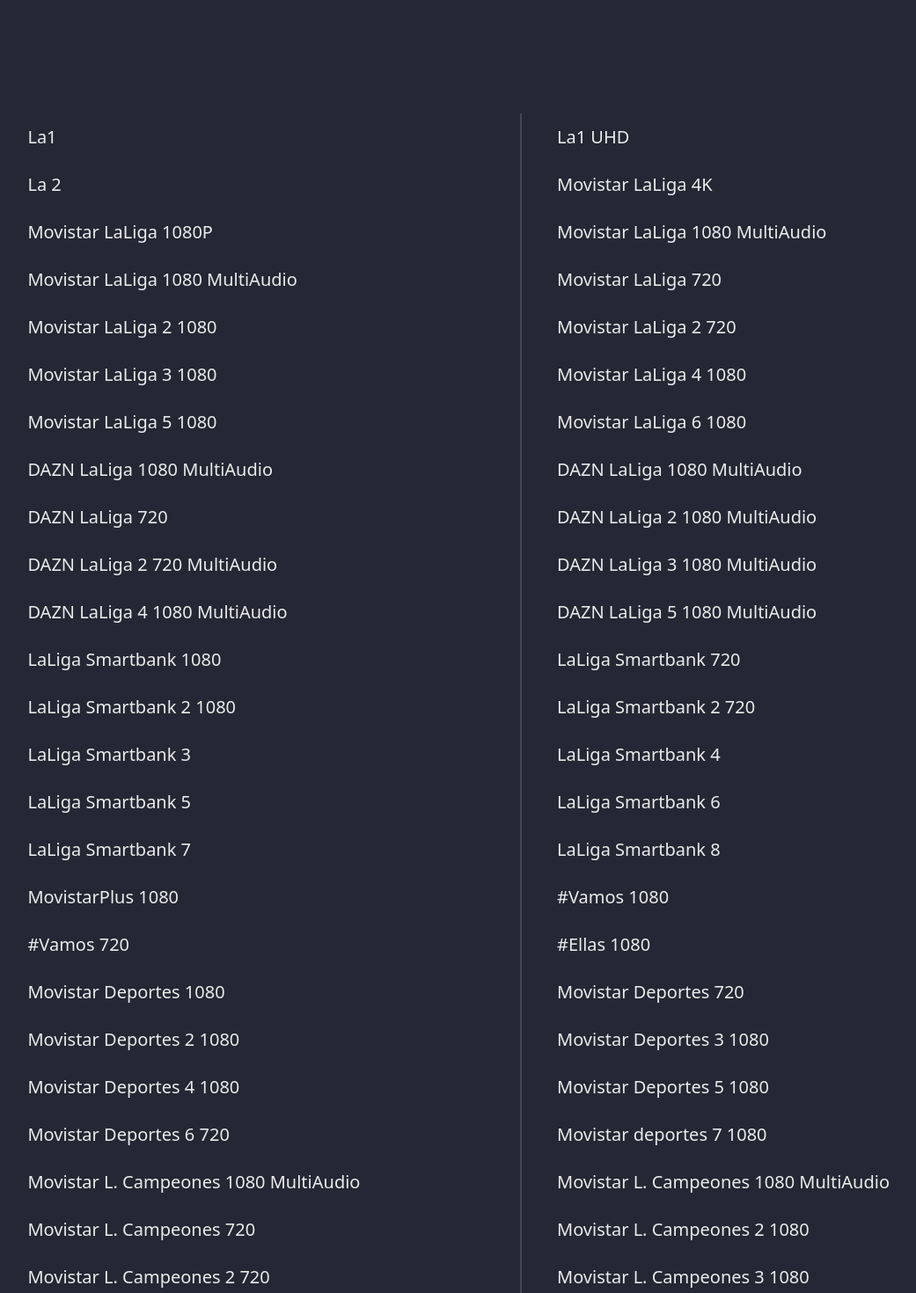
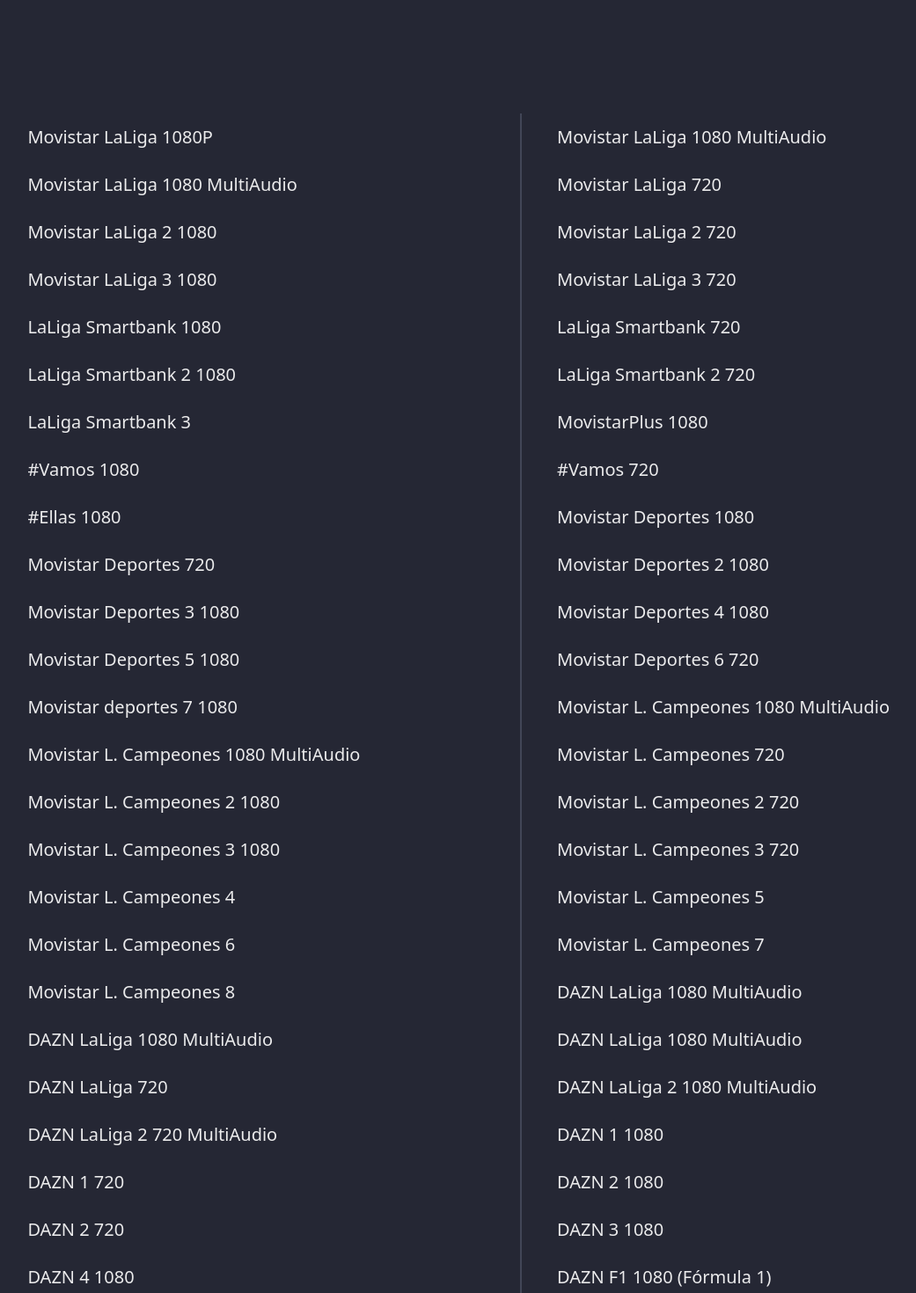
Before and after one commit to marcosvced/stream-links, a Nuxt app: page / in a window 1280 px wide. Shown: the part 500-1970 px from the top of the page at 88% size, without its empty margins (7-1048 px from the left). Built offline with nearby package versions, Linux system fonts and the light colour scheme.

Commit message:
feat: the links have been updated

```diff
--- a/src/pages/index.vue
+++ b/src/pages/index.vue
@@ -8,100 +8,60 @@
 }
 
 const links: Link[] = [
-  { name: 'La1', streamId: '02b9307c5c97c86914cc5939d6bbeb5b4ec60b47' },
-  { name: 'La1 UHD', streamId: '6636a5c1055b5913ddcd0e87a5523f7d935350af' },
-  { name: 'La 2', streamId: '60106275d34f995e26bb2cc4a21a42f586c6c555' },
-  { name: 'Movistar LaLiga 4K', streamId: 'dce1579e3a2e5bd29071fca8eae364f1eb3205cf' },
-  { name: 'Movistar LaLiga 1080P', streamId: 'aa82e7d4f03061f2144a2f4be22f2e2210d42280' },
-  { name: 'Movistar LaLiga 1080 MultiAudio', streamId: '7d8c87e057be98f00f22e23b23fbf08999e4b02f' },
-  { name: 'Movistar LaLiga 1080 MultiAudio', streamId: '1969c27658d4c8333ab2c0670802546121a774a5' },
-  { name: 'Movistar LaLiga 720', streamId: 'f031f5728b32f6089dda28edebe990cf198108d8' },
-  { name: 'Movistar LaLiga 2 1080', streamId: '26029f72a4ca831d09deefe89534818db1d105bc' },
-  { name: 'Movistar LaLiga 2 720', streamId: '80126b240f3e4e004754fd8f8103e857ab2556a0' },
-  { name: 'Movistar LaLiga 3 1080', streamId: '4c4844564313e39a888f593511f299f5ba3cf929' },
-  { name: 'Movistar LaLiga 4 1080', streamId: 'aa8f826da70e27a26b29c7b32402f17e8a67a8b0' },
-  { name: 'Movistar LaLiga 5 1080', streamId: '535394f62a810bc5aeb25be75ea5ff7d03e070b2' },
-  { name: 'Movistar LaLiga 6 1080', streamId: 'c896d37778f9e43549a788fc22206a655895b51b' },
-  { name: 'DAZN LaLiga 1080 MultiAudio', streamId: '1960a9be8ae9e8c755330218eac4c5805466290a' },
-  { name: 'DAZN LaLiga 1080 MultiAudio', streamId: '75251ba975132ec9a202806ba5bf606e87280c96' },
-  { name: 'DAZN LaLiga 720', streamId: 'a3bca895c58d3fc7d5e4259d3d5e3cf0291d1914' },
-  { name: 'DAZN LaLiga 2 1080 MultiAudio', streamId: '93d663e92a93845b11c9831885646fa39ba1ed66' },
-  { name: 'DAZN LaLiga 2 720 MultiAudio', streamId: '0950c37fe1ea817fc561c611ae943d58505f7a79' },
-  { name: 'DAZN LaLiga 3 1080 MultiAudio', streamId: '8c71f0e0a5476e10950fc827f9d2a507340aba74' },
-  { name: 'DAZN LaLiga 4 1080 MultiAudio', streamId: '2792a8a5f4a3f53cd72dec377a2639cd12a6973e' },
-  { name: 'DAZN LaLiga 5 1080 MultiAudio', streamId: '99e544cddbee13798e854c1009ee7d1a93fdedf7' },
-  { name: 'LaLiga Smartbank 1080', streamId: '4c46585214b23b1d802ef2168060c7649a3894cf' },
-  { name: 'LaLiga Smartbank 720', streamId: '06b367c22394a1358c9cefa0cb5d0b64b9b2b3f4' },
-  { name: 'LaLiga Smartbank 2 1080', streamId: 'd81b4f2f3fde433539c097b2edc9b587ca47b087' },
-  { name: 'LaLiga Smartbank 2 720', streamId: '2709d0ab86cb6ce7ba4d3ad188d7fa80668f2924' },
-  { name: 'LaLiga Smartbank 3', streamId: '59ba45b79152e4599144177b234f6491fc19db53' },
-  { name: 'LaLiga Smartbank 4', streamId: '2cacf21476b036e319bcb7c7e747766e6ccc082e' },
-  { name: 'LaLiga Smartbank 5', streamId: 'a1146358aa50c99c887108b17f62f9264186a16a' },
-  { name: 'LaLiga Smartbank 6', streamId: '7a9bb1b9cccb759c44ed84f3c1283922e6854670' },
-  { name: 'LaLiga Smartbank 7', streamId: '446e73a22582921393b020ed08b768ad8e14d754' },
-  { name: 'LaLiga Smartbank 8', streamId: '4d52fc1994fe927702aeb7bc8778e2f23b1260e2' },
-  { name: 'MovistarPlus 1080', streamId: '5a236fbbe6e5bbfec03db548c244a7c858d675c0' },
-  { name: '#Vamos 1080', streamId: '859bb6295b8d0f224224d3063d9db7cdeca03122' },
-  { name: '#Vamos 720', streamId: '3bba7c95857c2502c7e03ced1a6a9b00eb567fa0' },
+  { name: 'Movistar LaLiga 1080P', streamId: '94d34491106e00394835c8cb68aa94481339b53f' },
+  { name: 'Movistar LaLiga 1080 MultiAudio', streamId: 'd3de78aebe544611a2347f54d5796bd87f16c92d' },
+  { name: 'Movistar LaLiga 1080 MultiAudio', streamId: '6d05b31e5e8fdae312fbd57897363a7b10ddb163' },
+  { name: 'Movistar LaLiga 720', streamId: '1bc437bce57b4b0450f6d1f8d818b7e97000745e' },
+  { name: 'Movistar LaLiga 2 1080', streamId: '83c6c4942d69f4aa324aa746c5d7dbfd7d1572b3' },
+  { name: 'Movistar LaLiga 2 720', streamId: 'f31a586422c9244196c810c84b6c85da350318a5' },
+  { name: 'Movistar LaLiga 3 1080', streamId: 'ebe14f1edeb49f2253e3b355a8beeadc9b4f0bc4' },
+  { name: 'Movistar LaLiga 3 720', streamId: '835639b89db00cc0d94660da3c10b6e38bfbcdc1' },
+  { name: 'LaLiga Smartbank 1080', streamId: 'b2706a7ffbea236a3b398139a3a606ada664c0eb' },
+  { name: 'LaLiga Smartbank 720', streamId: '121f719ebb94193c6086ef92865cf9b197750980' },
+  { name: 'LaLiga Smartbank 2 1080', streamId: '0cfdfde1b70623b8c210b0f7301be2a87456481d' },
+  { name: 'LaLiga Smartbank 2 720', streamId: '0a335406bad0b658aeddb2d38f8c0614b2e5623a' },
+  { name: 'LaLiga Smartbank 3', streamId: '20196007a6697a1f11589fd4c8bab6713c265e64' },
+  { name: 'MovistarPlus 1080', streamId: '56ac8e227d526e722624675ccdd91b0cc850582f' },
+  { name: '#Vamos 1080', streamId: 'd03c13b6723f66155d7a0df3692a3b073fe630f2' },
+  { name: '#Vamos 720', streamId: '12ba546d229bc39f01c3c18988a034b215fe6adb' },
   { name: '#Ellas 1080', streamId: '67654e63b5065cdaa6c8e8d41bb5428b42b32830' },
-  { name: 'Movistar Deportes 1080', streamId: 'd00223931b1854163e24c5c22475015d7d45c112' },
-  { name: 'Movistar Deportes 720', streamId: 'e5fa927d9a017f4523fdb62774a0aec457985bfa' },
-  { name: 'Movistar Deportes 2 1080', streamId: 'e6f06d697f66a8fa606c4d61236c24b0d604d917' },
-  { name: 'Movistar Deportes 3 1080', streamId: 'aee0a595220e0f1c2fee725fd1dbc602d7152a9a' },
-  { name: 'Movistar Deportes 4 1080', streamId: '42e83c337ece0af9ca7808859f84c7960e9cb6f5' },
-  { name: 'Movistar Deportes 5 1080', streamId: 'b1e5abc48195b7ca9b2ee1b352e790eb9f7292e3' },
-  { name: 'Movistar Deportes 6 720', streamId: '8587ed8ac36ac477e1d4176d3159a38bd154d4ce' },
-  { name: 'Movistar deportes 7 1080', streamId: '2448f1d084f440eed2fbe847e24f1c02f5659a78' },
-  { name: 'Movistar L. Campeones 1080 MultiAudio', streamId: '931b1984badcb821df7b47a66ac0835ac871b51c' },
-  { name: 'Movistar L. Campeones 1080 MultiAudio', streamId: '045718bad2ddb4f03b1a420754a97a23ad8b493b' },
-  { name: 'Movistar L. Campeones 720', streamId: 'e2e2aca792aae5da19995ac516b1d620531bd49c' },
-  { name: 'Movistar L. Campeones 2 1080', streamId: 'fc2fe31b0bce25e2dc7ab4d262bf645e2be5a393' },
-  { name: 'Movistar L. Campeones 2 720', streamId: '6753492c1908274c268a1b28e2a054a0ff8f86f9' },
-  { name: 'Movistar L. Campeones 3 1080', streamId: 'ad372cba73aa0ece207a79532b3e30b731136bb2' },
-  { name: 'Movistar L. Campeones 3 720', streamId: 'd59fe9978eed49f256b312a60671b5bce43d3f24' },
-  { name: 'Movistar L. Campeones 4 SD', streamId: '1a1b528109edead1904e3dbff575637a452dd1fa' },
-  { name: 'Movistar L. Campeones 5 SD', streamId: '4b4a77f005ea45e57276ff9d90c3830b3c59010d' },
-  { name: 'Movistar L. Campeones 6 SD', streamId: 'e9950ec551124c490ecbc2526a83d2c5a4516293' },
-  { name: 'Movistar L. Campeones 7 SD', streamId: 'd84a90adb6998083403f610ab3fae340b5711b1e' },
-  { name: 'Movistar L. Campeones 8 SD', streamId: 'fdd9e3660059051660dbd7857443c2b807f258d0' },
-  { name: 'Movistar L. Campeones 9 SD', streamId: '69c95dc47b35dde559a6ef025c1b91c89646a17f' },
-  { name: 'Movistar L. Campeones 10 SD', streamId: 'df67afe5c5f5e82a3ae629d126727b006b65e676' },
-  { name: 'Movistar L. Campeones 11 SD', streamId: '57e284a3c13100baeff7a88dc50949585c9f1277' },
-  { name: 'Movistar L. Campeones 12 SD', streamId: '33369549c635dabdb78b95c478c21fcc9e4ee854' },
-  { name: 'Movistar Golf 1080', streamId: '4f945b0ba4206fa2676b61e9eaa465ac3dcc8122' },
-  { name: 'Movistar Golf2 1080', streamId: '9a4f3ae6563668b7709dac509dedc709441b3fd9' },
-  { name: 'DAZN 1 1080', streamId: '8ca07071b39185431f8e940ec98d1add9e561639' },
-  { name: 'DAZN 1 720', streamId: 'eaff9293c76a324c750ef5094c2a4e2c96518d1f' },
-  { name: 'DAZN 2 1080', streamId: '60dbeeb299ec04bf02bc7426d827547599d3d9fc' },
-  { name: 'DAZN 2 720', streamId: '7aa402bab9fff43258fbcf401881a39475f30aaf' },
-  { name: 'DAZN 3 1080', streamId: 'a8ffddef56f082d4bb5c0be0d3d2fdd8c16dbd97' },
-  { name: 'DAZN 4 1080', streamId: '2fcdf7a19c0858f686efdfabd3c8c2b92bf6bcfd' },
-  { name: 'DAZN F1 UHD (Fórmula 1)', streamId: '6b94479c24898700089e6b87d28a3ccc72dc4041' },
-  { name: 'DAZN F1 1080 (Fórmula 1)', streamId: '5789ca155323664edd293b848606688edf803f4d' },
-  { name: 'DAZN F1 1080 (Fórmula 1)', streamId: '9dad717d99b29a05672166258a77c25b57713dd5' },
-  { name: 'DAZN F1 720 (Fórmula 1)', streamId: 'e1fcad9de0c782c157fde6377805c58297ab65c2' },
-  { name: 'EuroSport 1 1080', streamId: '5e4cd48c79f991fcbee2de8b9d30c4b16de3b952' },
-  { name: 'EuroSport 2 1080', streamId: 'c373da9e901d414b7384e671112e64d5a2310c29' },
-  { name: 'GOL TV 1080', streamId: 'd4627f7b6b237a8556819445b3283d866caceca2' },
-  { name: 'tdp 1080', streamId: 'e2395d28ad19423212fd3aa0e81f387db3e8bb9f' },
-  { name: 'Tennis Channel', streamId: '9292d3b32432efb56db4014933cbdec0a7cf2e36' },
-  { name: 'CUATRO 1080', streamId: 'e8eec35f4662be1af96963245bfa88fb7d0242c4' },
-  { name: 'BeMad 1080', streamId: '5c267a00f264736c1d47c1cc3e754447ca8f770c' },
-  { name: 'Telecinco 1080', streamId: 'bb1982ae8d2d409d4ccd7a9f498042684e3532b5' },
-  { name: 'Sport Tv 1 1080', streamId: 'ce235921dac95e1da2dd5e54673c2fecb9e806de' },
-  { name: 'Sport Tv 2 1080', streamId: '396d82ca6f5445abcd32e6b609d67e332ee12ace' },
-  { name: 'Sport Tv 3 1080', streamId: 'f8cb9d9e3077eb3ae417b2d95a69c5f590760eb9' },
-  { name: 'beIN SPORTS', streamId: '41af6926a6010b68ba2540975761436bb077748f' },
-  { name: 'Barça 720', streamId: 'e3362507e7c732b9461bd7bdc74bd054c49b3ba7' },
-  { name: 'Real Madrid TV 1080', streamId: '0ec3f3786318acd8dca2588f74c3759cda76cd11' },
-  { name: 'Real Madrid TV 720', streamId: '0827cf7d290967985892965c6e61244a479d6dcd' },
-  { name: 'Dazn liga F1', streamId: 'd6cdd724a97fcf851e7ef641c28d6beb8663496e' },
-  { name: 'Dazn liga F2', streamId: '4af5952b95d3c2e99fcdc0de2f528d3fcd73e06b' },
-  { name: 'Dazn liga F3', streamId: '162942adc047d0f78eac056effbe5bbec54a5e51' },
-  { name: 'Dazn liga F4', streamId: 'e454681a152a86da504e63694f17f90d0586867d' },
-  { name: 'Wimbledon UHD', streamId: '78aa81aedb1e2b6a9ba178398148940857155f6a' },
-  { name: 'Mundo Toro HD', streamId: 'f763ab71f6f646e6c993f37e237be97baf2143ef' },
-  { name: 'NBA', streamId: 'e72d03fb9694164317260f684470be9ab781ed95' },
+  { name: 'Movistar Deportes 1080', streamId: '55d4602cb22b0d8a33c10c2c2f42dae64a9e8895' },
+  { name: 'Movistar Deportes 720', streamId: '3a74d9869b13e763476800740c6625e715a39879' },
+  { name: 'Movistar Deportes 2 1080', streamId: '639c561dd57fa3fc91fde715caeb696c5efb7ce7' },
+  { name: 'Movistar Deportes 3 1080', streamId: '571bff4d12b1791eb99dbf20bec38e630693a6a3' },
+  { name: 'Movistar Deportes 4 1080', streamId: 'b4d1308a61e4caf8c06ac3d6ce89d165c015c2fb' },
+  { name: 'Movistar Deportes 5 1080', streamId: 'fcc0fd75bf1dba40b108fcf0d3514e0e549bfbac' },
+  { name: 'Movistar Deportes 6 720', streamId: 'cc5782d37ae6b6e0bab396dd64074982d0879046' },
+  { name: 'Movistar deportes 7 1080', streamId: '070f82d6443a52962d6a2ed9954c979b29404932' },
+  { name: 'Movistar L. Campeones 1080 MultiAudio', streamId: '0a26e20f39845e928411e09a124374fccb6e1478' },
+  { name: 'Movistar L. Campeones 1080 MultiAudio', streamId: '775abd8697715c48a357906d40734ccd2a10513c' },
+  { name: 'Movistar L. Campeones 720', streamId: '8edb264520569b2280c5e86b2dc734e120032903' },
+  { name: 'Movistar L. Campeones 2 1080', streamId: 'c070cdb701fc46bb79d17568d99fc64620443d63' },
+  { name: 'Movistar L. Campeones 2 720', streamId: 'abdf9058786a48623d0de51a3adb414ae10b6e72' },
+  { name: 'Movistar L. Campeones 3 1080', streamId: '3618edda333dad5374ac2c801f5f14483934b97d' },
+  { name: 'Movistar L. Campeones 3 720', streamId: '0b348cc1ae499e810729661878764a0fab88ab69' },
+  { name: 'Movistar L. Campeones 4', streamId: '65a18a6bd83918a9586b673fec12405aaf4e9f7d' },
+  { name: 'Movistar L. Campeones 5', streamId: '11744c25a594e17d587ed0871fe40ff21b4bd1e0' },
+  { name: 'Movistar L. Campeones 6', streamId: 'fdda1f0dd8c33fbdc5a66ab98e291f570cae67cd' },
+  { name: 'Movistar L. Campeones 7', streamId: 'b7f47db93dced60f54e8f89e2366ed061b534049' },
+  { name: 'Movistar L. Campeones 8', streamId: 'd298c6e5c8be71f5995b45289c6388b225318b3c' },
+  { name: 'DAZN LaLiga 1080 MultiAudio', streamId: '110d441ddc9713a7452588770d2bc85504672f47' },
+  { name: 'DAZN LaLiga 1080 MultiAudio', streamId: 'ec29289b0b14756e686c03a501bae1efa05be70c' },
+  { name: 'DAZN LaLiga 1080 MultiAudio', streamId: '6de4794cd02f88f14354b5996823413a59a1de0f' },
+  { name: 'DAZN LaLiga 720', streamId: '8c8c1e047a1c5ed213ba74722a5345dc55c3c0eb' },
+  { name: 'DAZN LaLiga 2 1080 MultiAudio', streamId: '97ba38d47680954be40e48bd8f43e17222fefecb' },
+  { name: 'DAZN LaLiga 2 720 MultiAudio', streamId: '51dbbfb42f8091e4ea7a2186b566a40e780953d9' },
+  { name: 'DAZN 1 1080', streamId: '7cf0086fa7d478f51dbba952865c79e66cb9add5' },
+  { name: 'DAZN 1 720', streamId: '35c7f0c966ecde3390f4510bb4caded40018c07a' },
+  { name: 'DAZN 2 1080', streamId: 'ca923c9873fd206a41c1e83ff8fc40e3cf323c9a' },
+  { name: 'DAZN 2 720', streamId: 'a929eeec1268d69d1556a2e3ace793b2577d8810' },
+  { name: 'DAZN 3 1080', streamId: '19cd05c7ae26f22737ae5728b571ca36abd8a2e8' },
+  { name: 'DAZN 4 1080', streamId: '4e83f23945ab3e43982045f88ec31daaa4683102' },
+  { name: 'DAZN F1 1080 (Fórmula 1)', streamId: 'd6281d4e6310269b416180442a470d23a4a99dc9' },
+  { name: 'DAZN F1 1080 (Fórmula 1)', streamId: '2c6e4c897661e6b0257bfe931b66d20b2ec763b6' },
+  { name: 'DAZN F1 720 (Fórmula 1)', streamId: '268289e7a3c5209960b53b4d43c8c65fab294b85' },
+  { name: 'EuroSport 1 1080', streamId: '16ffa1713f42aa27317ee039a2bd0cdbc89a1580' },
+  { name: 'EuroSport 2 1080', streamId: '98784fa0714190de289f42eb5b84e405df7e685a' },
 ]
 
 const filter = ref('')
```
